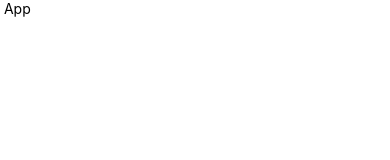
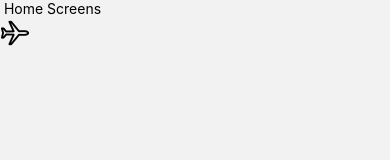
Before and after one commit to andrew3229/ComponentesRN, a React Native app: screen /Home in a window 390 px wide. Shown: the top 160 px of the page. Built offline with nearby package versions, Linux system fonts and the light colour scheme.

Commit message:
estructura por defecto de proyecto con iconos y stack de pantallas configurado

```diff
--- a/src/App.tsx
+++ b/src/App.tsx
@@ -1,8 +1,13 @@
-import { Text, View, StyleSheet } from 'react-native'
+import 'react-native-gesture-handler';
+import { NavigationContainer } from '@react-navigation/native';
+import { Navigator } from './presentation/navigator/Navigator';
+
+
+
 export const App = () => {
   return (
-    <View>
-      <Text> App</Text>
-    </View>
+    <NavigationContainer>
+      <Navigator />
+    </NavigationContainer>
   )
 }
--- /dev/null
+++ b/src/icons/Icons.tsx
@@ -0,0 +1,5 @@
+import  Icon from "react-native-vector-icons/Ionicons";
+
+
+
+export const AiplainIcon = () => <Icon name="airplane-outline" size={30} />
--- /dev/null
+++ b/src/presentation/navigator/Navigator.tsx
@@ -0,0 +1,16 @@
+import { createStackNavigator } from '@react-navigation/stack';
+import { HomeScreens } from '../../screens/home/HomeScreens';
+
+const Stack = createStackNavigator();
+
+export const Navigator = () => {
+    return (
+        <Stack.Navigator
+            screenOptions={{
+                headerShown: false
+            }}
+        >
+            <Stack.Screen name="Home" component={HomeScreens} />
+        </Stack.Navigator>
+    );
+}
--- a/src/screens/home/HomeScreens.tsx
+++ b/src/screens/home/HomeScreens.tsx
@@ -1,8 +1,10 @@
 import { Text, View, StyleSheet } from 'react-native'
+import { AiplainIcon } from '../../icons/Icons'
 export const HomeScreens = () => {
     return (
         <View>
             <Text> Home Screens</Text>
+            <AiplainIcon/>
         </View>
     )
 }
```
Also changed, not shown: package.json (+9 -1 lines), 4 other files (tests, documents, lock files or other folders).
